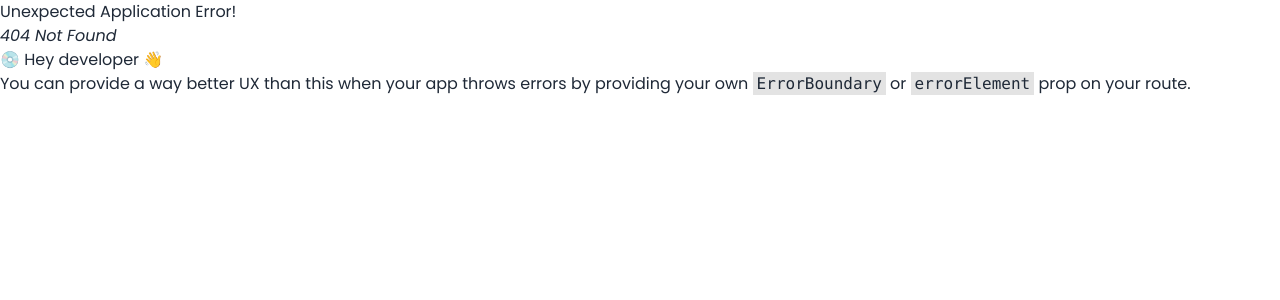
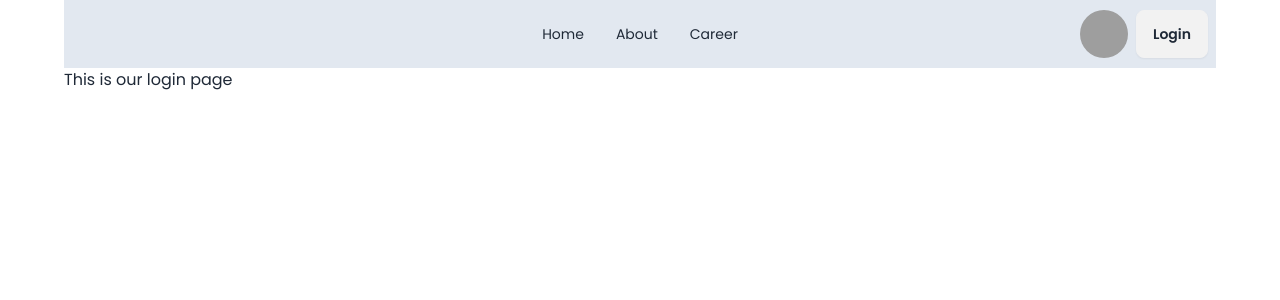
Before and after one commit to md-mostafiz181/news-dragon, a React (Vite) app: page /login in a window 1280 px wide. Before the commit this address had no page. Shown: the top 300 px of the page. Built offline with nearby package versions, Linux system fonts and the light colour scheme; grey boxes are pictures that could not be loaded.

Commit message:
added login route

```diff
--- /dev/null
+++ b/src/Pages/Login/Login.jsx
@@ -0,0 +1,14 @@
+
+import Navbar from "../Shared/Navbar/Navbar";
+
+
+const Login = () => {
+    return (
+        <div>
+            <Navbar></Navbar>
+            <h1>This is our login page</h1>
+        </div>
+    );
+};
+
+export default Login;
--- a/src/Pages/Shared/Navbar/Navbar.jsx
+++ b/src/Pages/Shared/Navbar/Navbar.jsx
@@ -47,7 +47,7 @@
                 <img src="https://img.daisyui.com/images/stock/photo-1534528741775-53994a69daeb.webp" />
             </div>
             </div>
-       <Link>
+       <Link to="/login">
        <button className="btn">Login</button>
        </Link>
       </div>
--- a/src/Routes/Routes.jsx
+++ b/src/Routes/Routes.jsx
@@ -1,6 +1,7 @@
 import { createBrowserRouter } from "react-router-dom";
 import Root from "../Layout/Root";
 import Home from "../Pages/Home/Home";
+import Login from "../Pages/Login/Login";
 
 const router = createBrowserRouter([
     {
@@ -10,6 +11,10 @@
         {
             path:"/",
             element: <Home></Home>
+        },
+        {
+          path: "/login",
+          element: <Login></Login>
         }
       ]
     },
```
